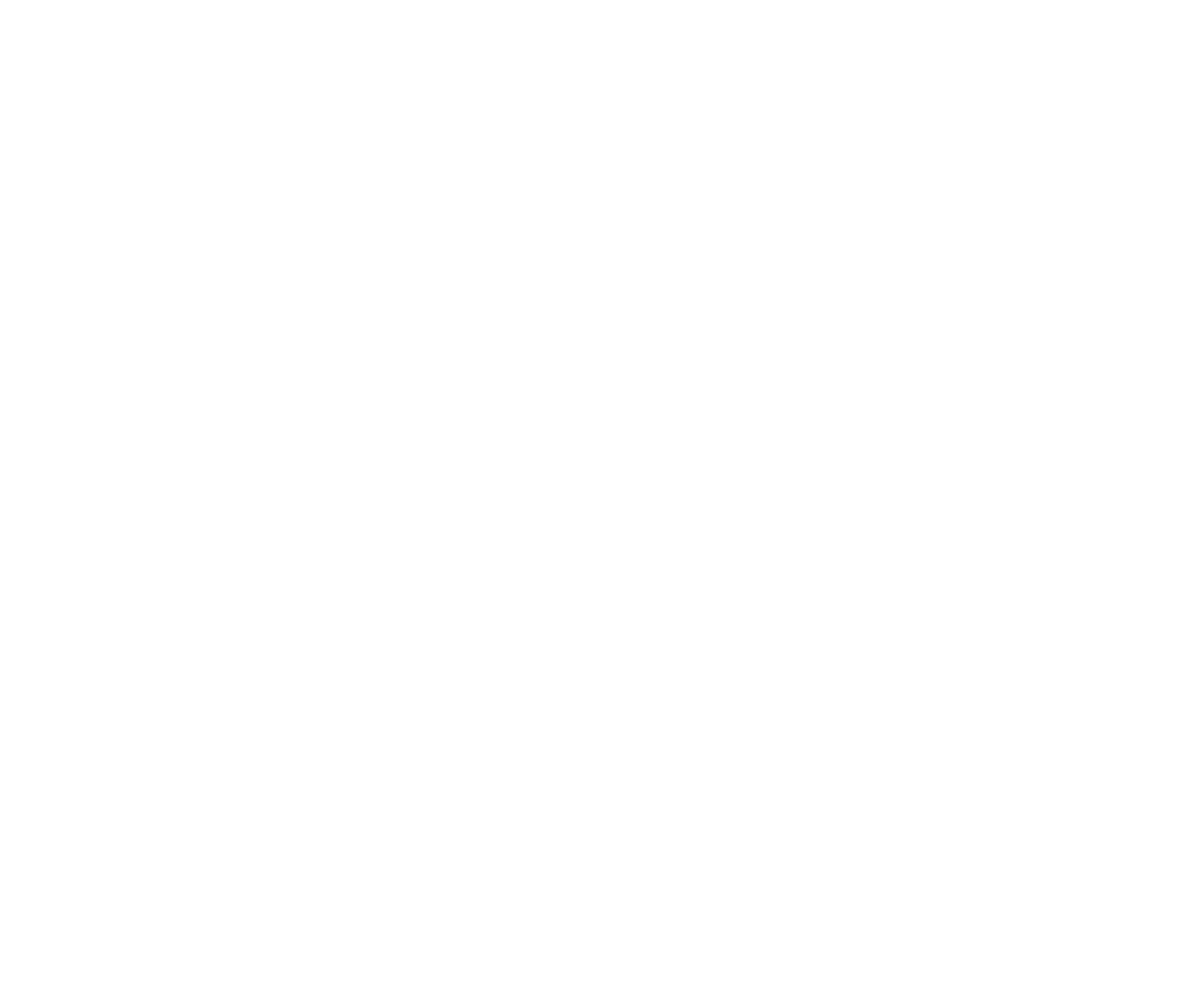
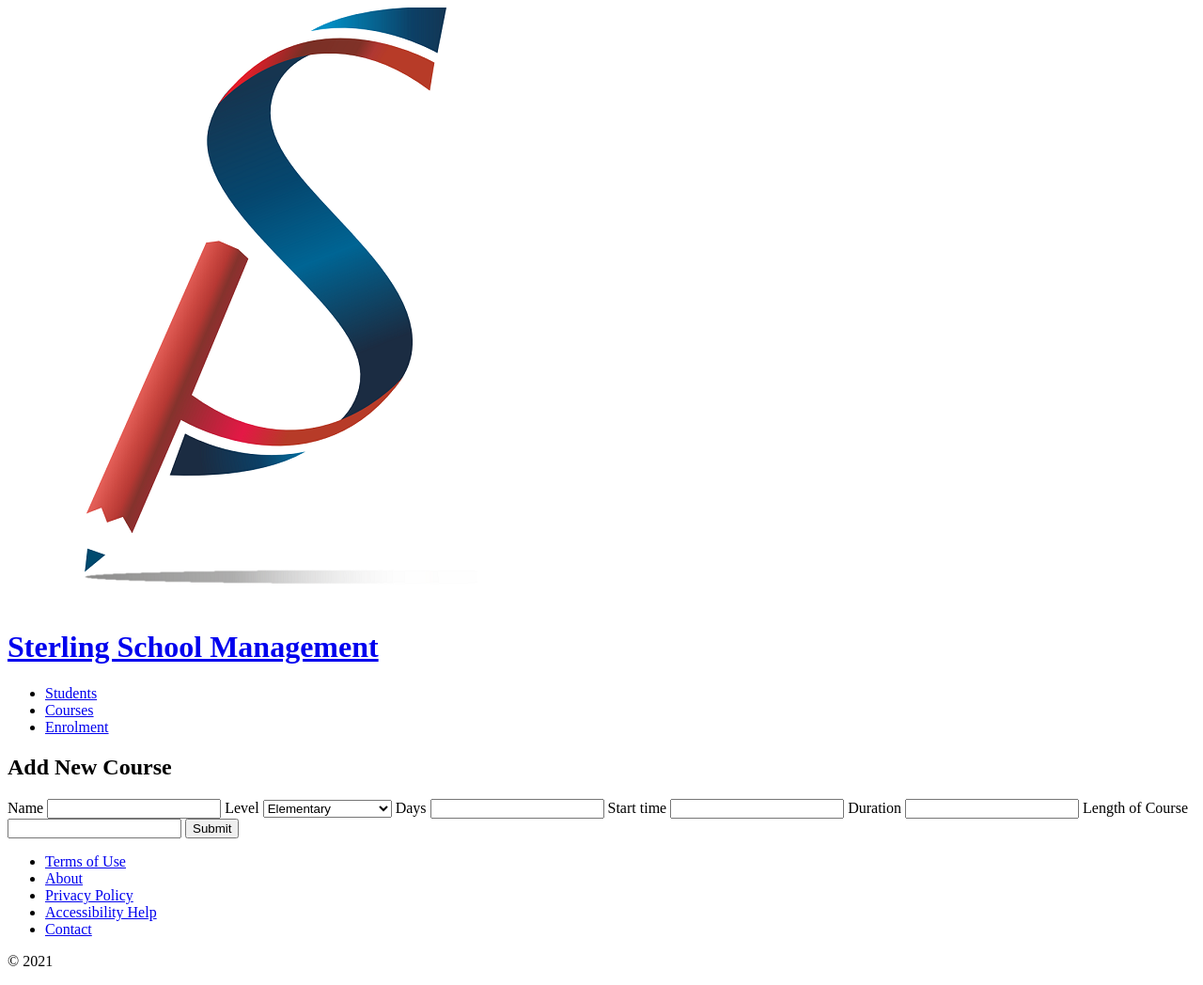
Before and after one commit to sarahclarke-skc/school_management_web_app, a Flask app: page /courses/new in a window 1280 px wide. Before the commit the page is empty. Shown: the whole page at 94% size. Before the commit the page ends 800 px from the top, so only its background shows below. Run offline with Flask 2, Linux system fonts and the light colour scheme.

Commit message:
Added form to courses/new.html

```diff
--- a/school_start_point/templates/courses/index.html
+++ b/school_start_point/templates/courses/index.html
@@ -13,7 +13,7 @@
 </table>
 
 <div id = index-buttons-small>
-    <button><a href="/students/new">Add New Student</a></button>
+    <button><a href="/courses/new">Add New Course</a></button>
     <button><a href="/student_courses">Enrolment</a></button>
     <button><a href="#"></a>Add Student to Course</button>
 </div>
--- a/school_start_point/templates/courses/new.html
+++ b/school_start_point/templates/courses/new.html
@@ -0,0 +1,28 @@
+{% extends "base.html" %}
+{% block content %}
+<h2>Add New Course</h2>
+<form action="/courses" method="POST">
+    <div>
+        <label for="name">Name</label>
+        <input type="text" id="first_name" name="first_name">
+        <label id="level" for="level">Level</label>
+        <select name="level" id="level">
+        <option value="Elementary">Elementary</option>
+        <option value="Pre-intermediate">Pre Intermediate</option>
+        <option value="Intermediate">Intermediate</option>
+        <option value="Upper-intermediate">Upper Intermediate</option>
+        <option value="Advanced">Advanced</option>
+        </select>
+        <label for="days">Days</label>
+        <input type="text" id="days" name="days">
+        <label for="start_time">Start time</label>
+        <input type="text" id="start_time" name="start_time">
+        <label for="duration">Duration</label>
+        <input type="text" id="duration" name="duration">
+        <label for="length_of_course">Length of Course</label>
+        <input type="text" id="length_of_course" name="length_of_course">
+        <input type="submit">
+    </div>
+</form>
+
+{% endblock %}
```
